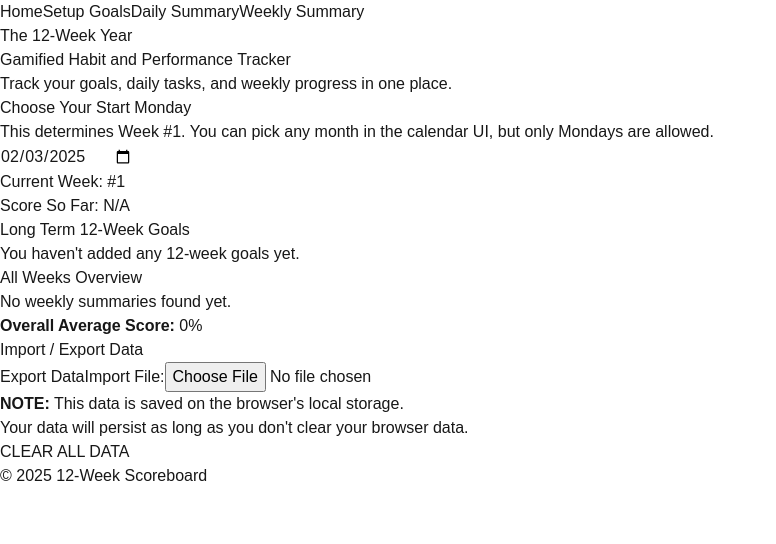
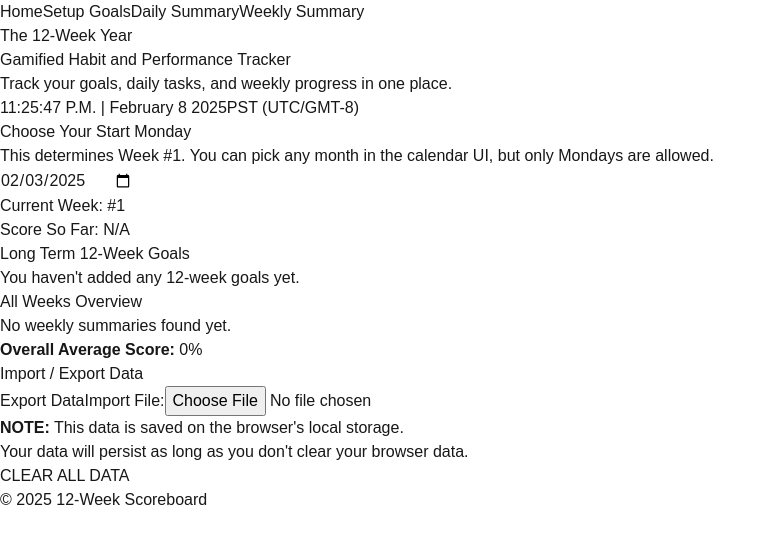
Before and after one commit to Kxvin1/12-week-year, a Next.js app: page / in a window 1280 px wide. Shown: the top 544 px of the page, without its empty margins (0-776 px from the left). Built offline with nearby package versions, Linux system fonts and the light colour scheme.

Commit message:
added world clock live to home page

```diff
--- a/src/app/page.tsx
+++ b/src/app/page.tsx
@@ -22,7 +22,6 @@ function getStoredMondayDate(): Date {
   if (stored) {
     return new Date(`${stored}T08:00:00.000Z`);
   } else {
-    // fallback if not set in localStorage
     return new Date("2025-02-03T08:00:00.000Z");
   }
 }
@@ -188,31 +187,65 @@ function importData(file: File) {
 /* -------------- CLEAR ALL DATA -------------- */
 function clearAllData() {
   if (confirm("Are you sure you want to DELETE ALL your data?")) {
-    // Remove all scoreboard-related items from localStorage
     localStorage.clear();
-    // Alternatively, you could remove specific keys:
-    // localStorage.removeItem("goals");
-    // localStorage.removeItem("dailyEntries");
-    // localStorage.removeItem("weeklySummaries");
-    // localStorage.removeItem("baseMonday");
-
     alert("All data has been cleared. The page will now refresh.");
     window.location.reload();
   }
 }
 
-/* -------------- REACT COMPONENT -------------- */
+/* -------------- TIME HELPER -------------- */
+/**
+ * Format the current time as:
+ * 12:50 A.M. | March 07 2025
+ *
+ * We'll update this every second via setInterval.
+ */
+function formatTime(date: Date): string {
+  // 1) Hours in 12h format + A.M. / P.M.
+  let hours = date.getHours();
+  const ampm = hours >= 12 ? "P.M." : "A.M.";
+  hours = hours % 12;
+  if (hours === 0) hours = 12;
+
+  // 2) Minutes and seconds with leading zeros
+  const minutes = date.getMinutes();
+  const secs = date.getSeconds();
+  const mm = minutes < 10 ? `0${minutes}` : minutes;
+  const ss = secs < 10 ? `0${secs}` : secs;
+
+  // 3) e.g. 12:05:09 A.M. or 1:50:22 P.M.
+  const timePart = `${hours}:${mm}:${ss} ${ampm}`;
+
+  // 4) Month name (long), day, year
+  const options: Intl.DateTimeFormatOptions = {
+    month: "long",
+    day: "numeric",
+    year: "numeric",
+  };
+  const datePart = date.toLocaleDateString("en-US", options);
+  // e.g. "March 07, 2025"
+  // If we don't want the comma, we can remove it by manual formatting
+  // or we can just replace the comma:
+  const datePartNoComma = datePart.replace(",", "");
+
+  // final: "12:50 A.M. | March 07 2025"
+  return `${timePart} | ${datePartNoComma}`;
+}
+
+/* -------------- MAIN COMPONENT -------------- */
 export default function HomePage() {
   const [goals, setGoals] = useState<Goal[]>([]);
   const [currentWeekNumber, setCurrentWeekNumber] = useState(3);
   const [currentWeekScore, setCurrentWeekScore] = useState<number | null>(null);
-
   const [allSummaries, setAllSummaries] = useState<WeeklySummary[]>([]);
   const [dailyEntries, setDailyEntries] = useState<DailyEntry[]>([]);
   const [overallAverage, setOverallAverage] = useState<number>(0);
 
-  // We'll track the user's chosen Monday in local state for the date input
+  // The user-chosen Monday date
   const [chosenMonday, setChosenMonday] = useState<string>("2025-02-03");
+
+  // State + interval for live clock
+  const [currentTime, setCurrentTime] = useState<string>("");
 
   /* On initial load, read from localStorage + build everything. */
   useEffect(() => {
@@ -252,6 +285,19 @@ export default function HomePage() {
     else setOverallAverage(Math.round(totalScore / count));
   }, [allSummaries, dailyEntries]);
 
+  /* Live clock: update every second */
+  useEffect(() => {
+    const intervalId = setInterval(() => {
+      setCurrentTime(formatTime(new Date()));
+    }, 1000);
+
+    // Immediately set the time once on mount
+    setCurrentTime(formatTime(new Date()));
+
+    // Clean up interval
+    return () => clearInterval(intervalId);
+  }, []);
+
   function handleFileChange(e: React.ChangeEvent<HTMLInputElement>) {
     const file = e.target.files?.[0];
     if (file) {
@@ -278,7 +324,7 @@ export default function HomePage() {
   return (
     <>
       {/* Gradient "Hero" Section */}
-      <div className="bg-gradient-to-r from-blue-500 to-green-400 py-16 px-4 text-white text-center rounded-lg">
+      <div className="bg-gradient-to-r from-blue-500 to-green-400 py-16 px-4 text-white text-center rounded-t-lg">
         <h1 className="text-5xl font-bold mb-4">The 12-Week Year</h1>
         <p className="max-w-2xl mx-auto text-2xl">
           Gamified Habit and Performance Tracker
@@ -287,10 +333,16 @@ export default function HomePage() {
           Track your goals, daily tasks, and weekly progress in one place.
         </p>
       </div>
+      {/* Current Time & Date Display */}
+      <div className="bg-slate-700 text-center p-4 text-lg font-semibold text-green-400 rounded-b-lg">
+        {/* Example: "12:50 A.M. | March 07 2025" */}
+        {currentTime}
+        <span className="text-sm ml-4">PST (UTC/GMT-8)</span>
+      </div>
 
       {/* Main Content Card */}
-      <div className="max-w-5xl mx-auto -mt-12 pb-8 px-4">
-        <div className="bg-white rounded-lg shadow-lg p-6 space-y-8">
+      <div className="max-w-5xl mx-auto pb-8 px-4 -mt-6">
+        <div className="bg-white rounded-lg shadow-lg p-6 space-y-8 mt-4">
           {/* Monday Picker */}
           <section className="border-b pb-4">
             <h2 className="text-xl font-semibold text-gray-800 mb-2">
@@ -403,6 +455,7 @@ export default function HomePage() {
                 />
               </label>
             </div>
+
             <h2 className="text-sm font-semibold text-red-600 mb-2 mt-8">
               <strong>NOTE:</strong> This data is saved on the browser&apos;s
               local storage.
```
